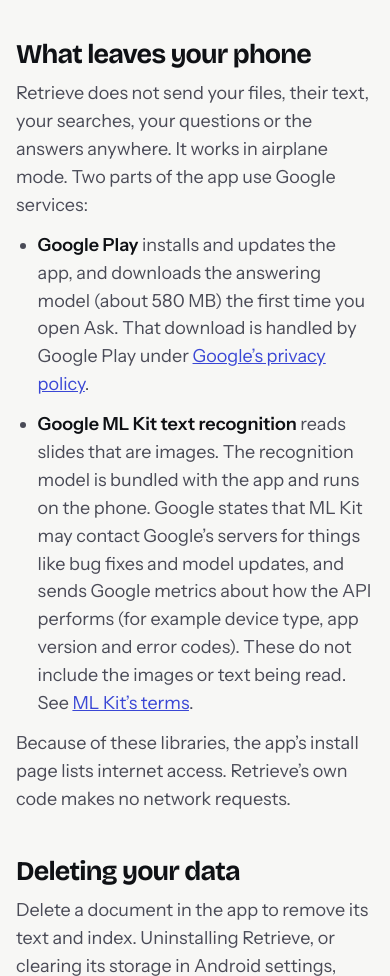
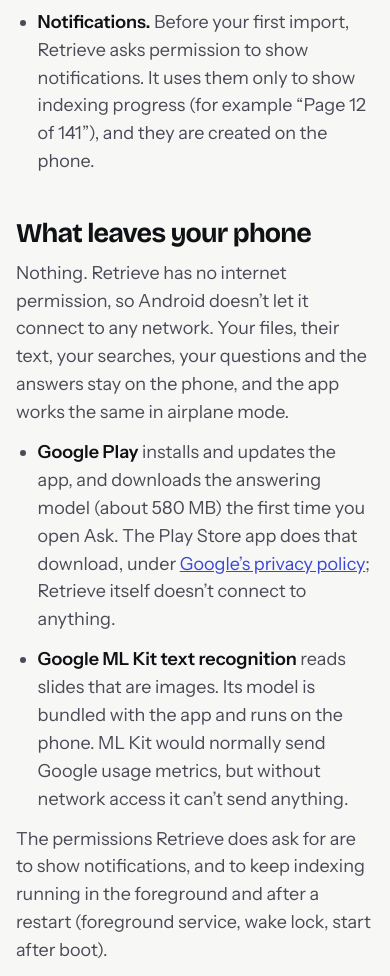
Before and after one commit to mideyy7/retrieve, a plain HTML site: page web/privacy.html in a window 390 px wide. Shown: the part 1275-2251 px from the top of the page. Drawn offline with nearby package versions, Linux system fonts and the light colour scheme.

Commit message:
Update the privacy policy for no network permission and notifications
The app can't connect to any network now that ML Kit's INTERNET and ACCESS_NETWORK_STATE are removed, so nothing can leave the phone. Lists the permissions it does ask for and why.

```diff
--- a/web/privacy.html
+++ b/web/privacy.html
@@ -34,15 +34,16 @@
     <li><b>What it builds from them.</b> The text of each page or caption, a search index, and number vectors used for search by meaning. These are stored in the app’s private storage on your phone. The original PDFs stay where they are; Retrieve keeps a reference to them so it can show the slide.</li>
     <li><b>Your searches and questions.</b> Searches and questions are processed on the phone. Recent searches are kept on the phone so you can repeat them, and you can clear them in the app.</li>
     <li><b>Answers.</b> The Ask feature runs a language model (Gemma 3 1B) on the phone. Your question and the passages it uses never leave the device.</li>
+    <li><b>Notifications.</b> Before your first import, Retrieve asks permission to show notifications. It uses them only to show indexing progress (for example “Page 12 of 141”), and they are created on the phone.</li>
   </ul>
 
   <h2>What leaves your phone</h2>
-  <p>Retrieve does not send your files, their text, your searches, your questions or the answers anywhere. It works in airplane mode. Two parts of the app use Google services:</p>
+  <p>Nothing. Retrieve has no internet permission, so Android doesn’t let it connect to any network. Your files, their text, your searches, your questions and the answers stay on the phone, and the app works the same in airplane mode.</p>
   <ul>
-    <li><b>Google Play</b> installs and updates the app, and downloads the answering model (about 580 MB) the first time you open Ask. That download is handled by Google Play under <a href="https://policies.google.com/privacy" rel="noopener">Google’s privacy policy</a>.</li>
-    <li><b>Google ML Kit text recognition</b> reads slides that are images. The recognition model is bundled with the app and runs on the phone. Google states that ML Kit may contact Google’s servers for things like bug fixes and model updates, and sends Google metrics about how the API performs (for example device type, app version and error codes). These do not include the images or text being read. See <a href="https://developers.google.com/ml-kit/terms" rel="noopener">ML Kit’s terms</a>.</li>
+    <li><b>Google Play</b> installs and updates the app, and downloads the answering model (about 580 MB) the first time you open Ask. The Play Store app does that download, under <a href="https://policies.google.com/privacy" rel="noopener">Google’s privacy policy</a>; Retrieve itself doesn’t connect to anything.</li>
+    <li><b>Google ML Kit text recognition</b> reads slides that are images. Its model is bundled with the app and runs on the phone. ML Kit would normally send Google usage metrics, but without network access it can’t send anything.</li>
   </ul>
-  <p>Because of these libraries, the app’s install page lists internet access. Retrieve’s own code makes no network requests.</p>
+  <p>The permissions Retrieve does ask for are to show notifications, and to keep indexing running in the foreground and after a restart (foreground service, wake lock, start after boot).</p>
 
   <h2>Deleting your data</h2>
   <p>Delete a document in the app to remove its text and index. Uninstalling Retrieve, or clearing its storage in Android settings, deletes everything it stored. The developer holds no copy, so there is nothing to request or delete on a server.</p>
```
